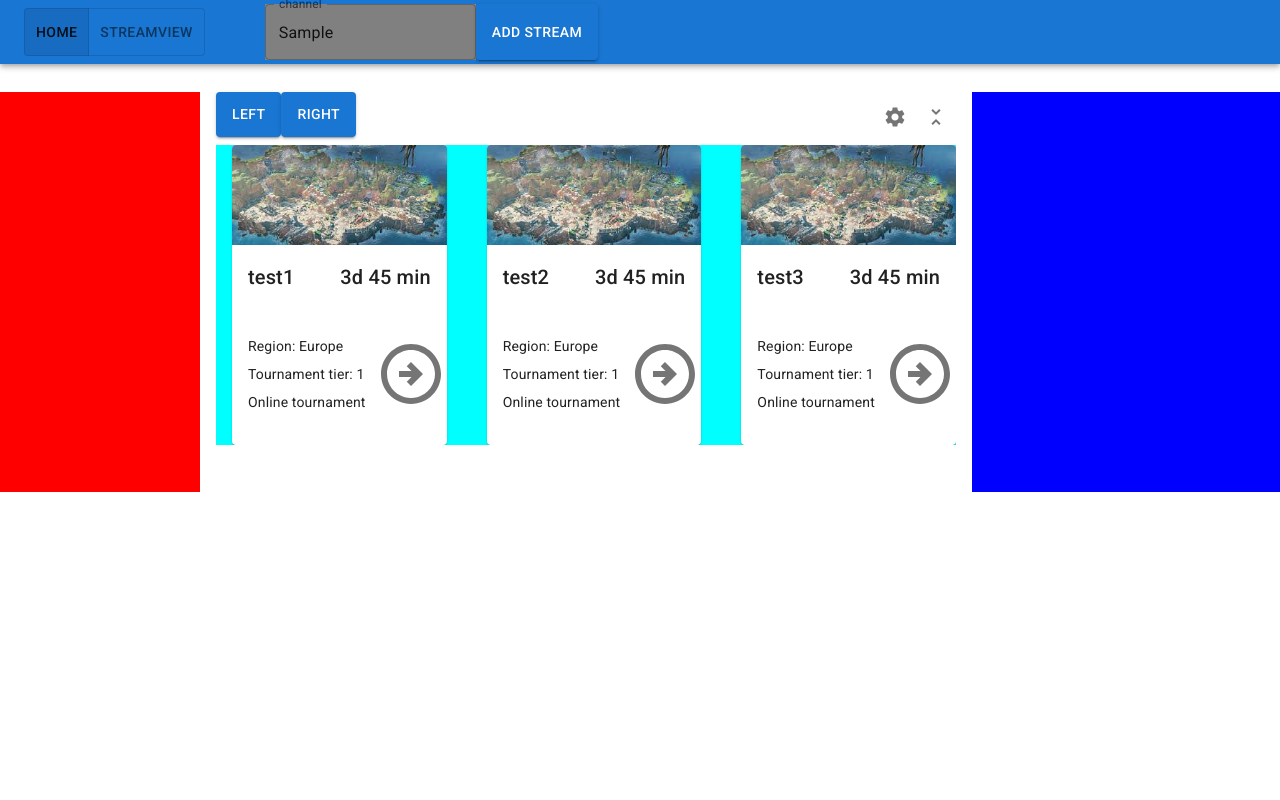
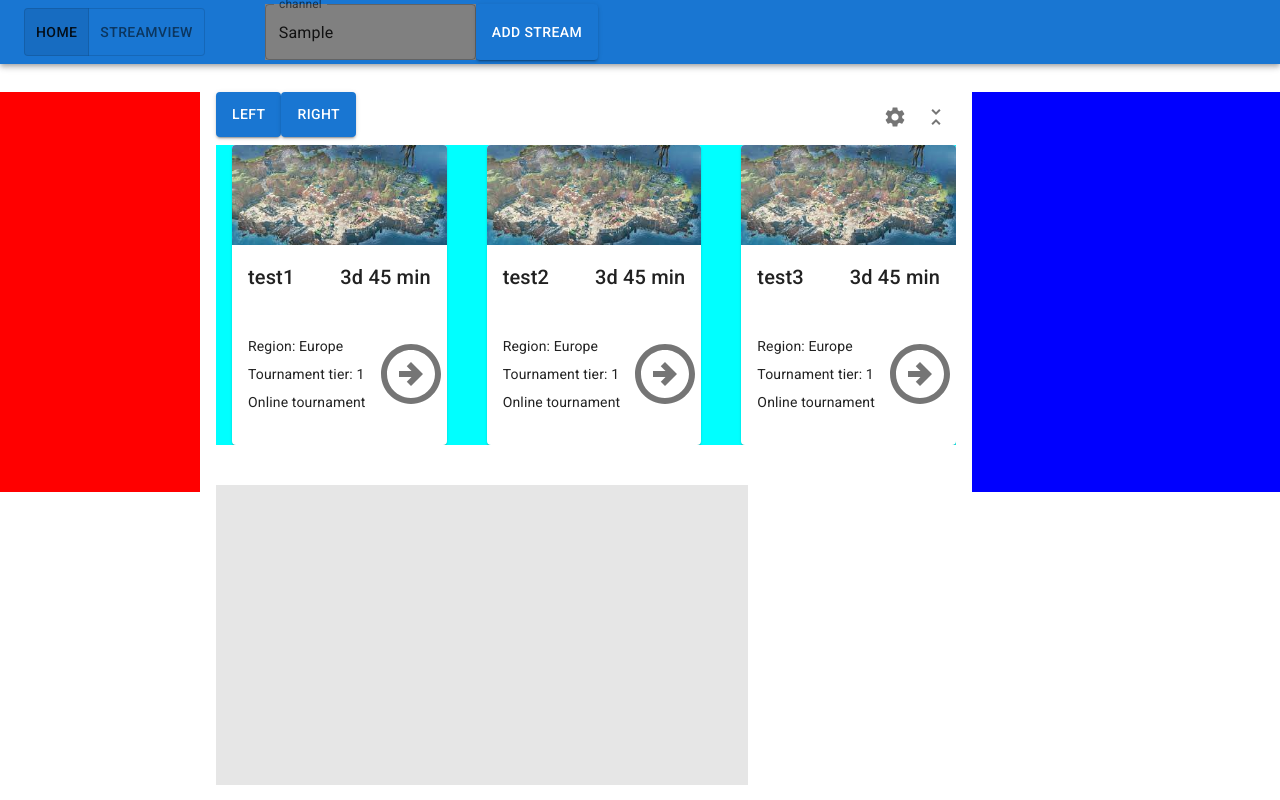
Before and after one commit to ktatu/tourneystreams-frontend, a React (Create React App) app: page / in a window 1280 px wide. Both pictures are taken after typing "Sample" into the empty fields and a click on the button "ADD STREAM". Built offline with nearby package versions, Linux system fonts and the light colour scheme.

Commit message:
Fixing stream state handling

```diff
--- a/src/shared_components/Streams.tsx
+++ b/src/shared_components/Streams.tsx
@@ -1,5 +1,5 @@
 import React, { useReducer, useRef, useState } from "react"
-import { Box, Button, IconButton, Typography } from "@mui/material"
+import { Box, Button, IconButton, Skeleton, Typography } from "@mui/material"
 import ReplayIcon from "@mui/icons-material/Replay"
 import CloseIcon from "@mui/icons-material/Close"
 import { useSelector } from "react-redux"
@@ -7,6 +7,8 @@ import { ChannelState } from "../reducers/channelReducer"
 import useChannels from "../hooks/useChannels"
 import { TwitchPlayer } from "react-twitch-embed"
 import { TwitchPlayerInstance } from "react-twitch-embed/dist/types"
+import { createSelector } from "@reduxjs/toolkit"
+import { RootState } from "../store"
 
 interface EventHandler {
     (argument: string): void
@@ -22,6 +24,7 @@ const Streams = () => {
     const channels = useSelector(({ channels }: { channels: ChannelState }) => {
         return channels.selectedChannels
     })
+
     const channelsHook = useChannels()
 
     const handleStreamClose: EventHandler = (channelName) => {
@@ -33,28 +36,46 @@ const Streams = () => {
             display="flex"
             flexDirection="row"
             flexWrap="wrap"
+            gap="10px"
         >
-            {channels.map((channel: string) => (
+            {channels.map((channel: string, index: number) => (
                 <StreamContainer
                     key={channel}
                     channel={channel}
                     closeStream={handleStreamClose}
+                    id={index.toString()}
                 />
             ))}
         </Box>
     )
 }
 
+const makeSelectChannel = () =>
+    createSelector(
+        (state: RootState) => state.channels.selectedChannels,
+        (_: any, channelName: string) => channelName,
+        (selectedChannels, channelName) =>
+            selectedChannels.find((channel: string) => channel === channelName)
+    )
+
 const StreamContainer = ({
     channel,
     closeStream,
+    id,
 }: {
     channel: string
     closeStream: EventHandler
+    id: string
 }) => {
     const [streamStatus, setStreamStatus] = useState<StreamStatus>(StreamStatus.Unknown)
     const [_, forceUpdate] = useReducer((x) => x + 1, 0)
     const playerRef = useRef<TwitchPlayerInstance>()
+
+    const channelsHook = useChannels()
+
+    const handleStreamClose: EventHandler = (channel) => {
+        channelsHook.removeStream(channel)
+    }
 
     const reloadStream = () => {
         // https://reactjs.org/docs/hooks-faq.html#is-there-something-like-forceupdate
@@ -72,12 +93,21 @@ const StreamContainer = ({
         }
     }
 
+    /*
     if (streamStatus === "OFFLINE") {
         closeStream(channel)
         return null
-    }
+    }*/
 
     return (
+        <Box>
+            <Box display={streamStatus === "UNKNOWN" ? "flex" : "none"}>
+                <Skeleton
+                    variant="rectangular"
+                    width="532px"
+                    height="300px"
+                />
+            </Box>
             <Box
                 display={streamStatus === "ONLINE" ? "flex" : "none"}
                 flexDirection="column"
@@ -97,12 +127,13 @@ const StreamContainer = ({
                     <IconButton onClick={reloadStream}>
                         <ReplayIcon />
                     </IconButton>
-                <IconButton onClick={() => closeStream(channel)}>
+                    <IconButton onClick={() => handleStreamClose(channel)}>
                         <CloseIcon />
                     </IconButton>
                 </Box>
                 <Box>
                     <TwitchPlayer
+                        id={id}
                         width={532}
                         height={300}
                         channel={channel}
@@ -113,69 +144,8 @@ const StreamContainer = ({
                     />
                 </Box>
             </Box>
+        </Box>
     )
 }
 
 export default Streams
-
-/*
-                <iframe
-                    ref={iframeRef}
-                    src={`https://player.twitch.tv/?channel=${channel}&muted=true&parent=localhost`}
-                    style={{ border: 0 }}
-                    height="300"
-                    width="532"
-                    title="stream"
-                    allowFullScreen
-                ></iframe>
-
-
-const StreamContainer = ({
-    channel,
-    closeStream,
-}: {
-    channel: string
-    closeStream: EventHandler
-}) => {
-    //const iframeRef = useRef<HTMLIFrameElement>(null)
-
-    const reloadStream = () => {
-        if (iframeRef.current) {
-            // https://stackoverflow.com/questions/86428/what-s-the-best-way-to-reload-refresh-an-iframe/4062084#4062084
-            // eslint-disable-next-line no-self-assign
-            iframeRef.current.src = iframeRef.current.src
-        }
-    }
-
-    return (
-        <Box
-            display="flex"
-            flexDirection="column"
-            maxWidth="532px"
-            bgcolor="red"
-        >
-            <Box
-                display="flex"
-                flexDirection="row"
-            >
-                <Typography
-                    marginTop={1}
-                    sx={{ flexGrow: 1 }}
-                >
-                    {channel}
-                </Typography>
-                <IconButton onClick={reloadStream}>
-                    <ReplayIcon />
-                </IconButton>
-                <IconButton onClick={() => closeStream(channel)}>
-                    <CloseIcon />
-                </IconButton>
-            </Box>
-            <Box>
-                <TwitchPlayer channel={channel} muted onReady={}
-            </Box>
-        </Box>
-    )
-}
-
-*/
```
Lines whose indentation alone changed are shown as unchanged.
